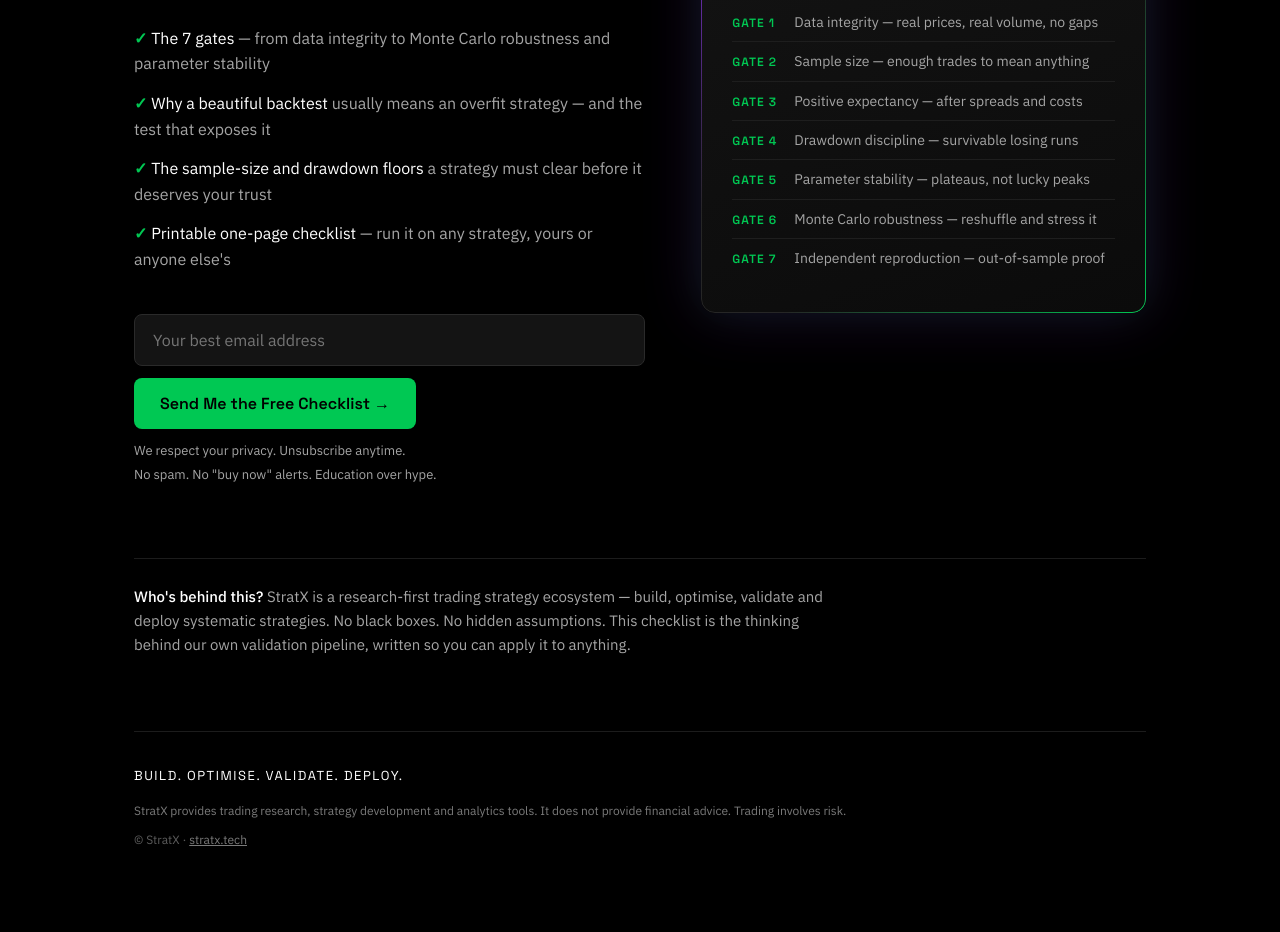
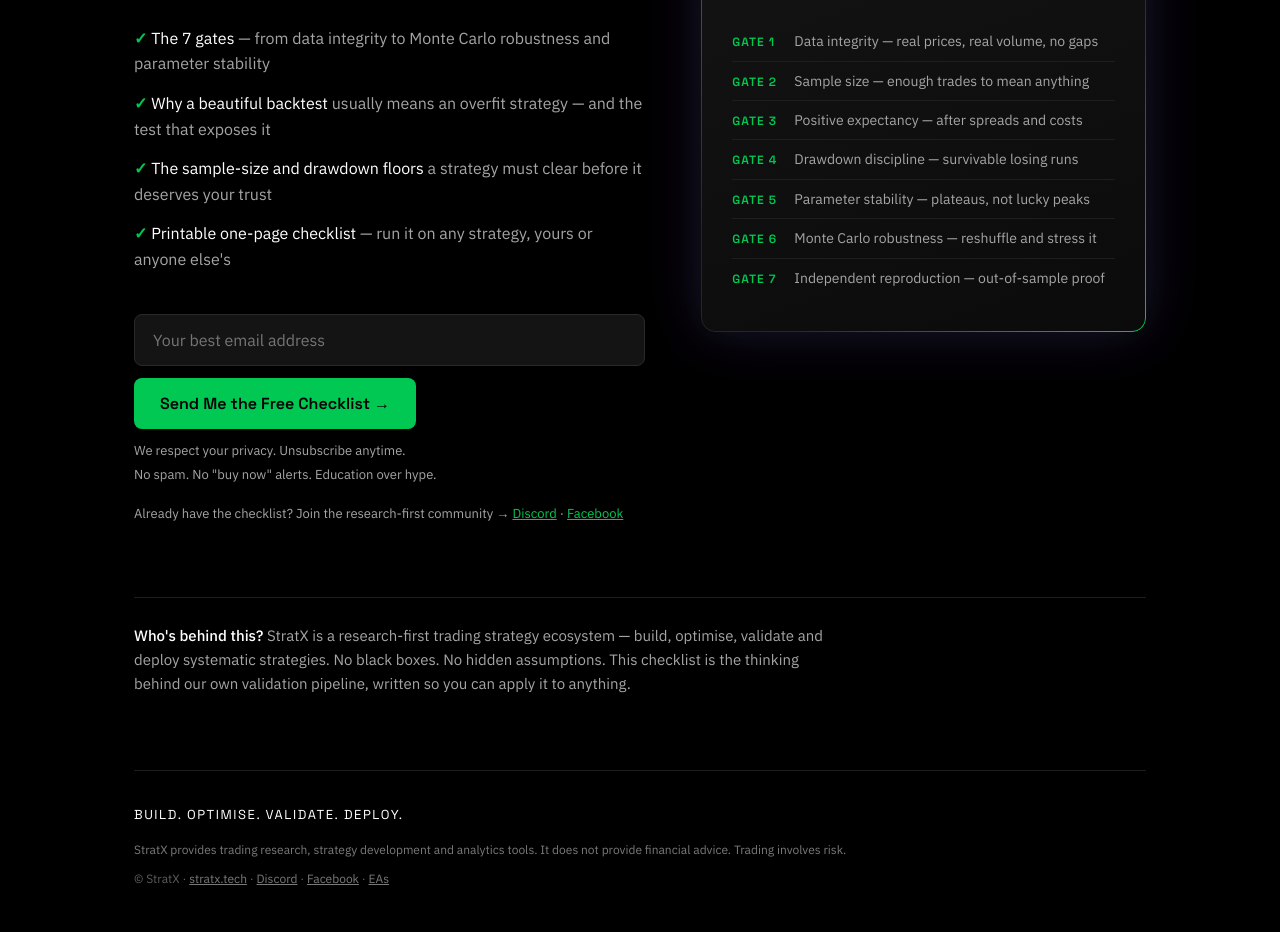
Before and after one commit to TommyAEM/stratx-checklist-funnel, a plain HTML site: page index.html in a window 1280 px wide. Shown: the part 466-1398 px from the top of the page. Before the commit the page ends 1359 px from the top, so only its background shows below. Drawn offline with Linux system fonts and the light colour scheme.

Commit message:
Add Discord/community/EA CTAs to squeeze page and lead magnet

```diff
--- a/index.html
+++ b/index.html
@@ -89,6 +89,10 @@
         </form>
         <p class="micro">We respect your privacy. Unsubscribe anytime.</p>
         <p class="micro">No spam. No "buy now" alerts. Education over hype.</p>
+        <p class="micro" style="margin-top: 18px;">Already have the checklist? Join the research-first community →
+          <a href="https://discord.gg/asG9yC4Ra" target="_blank" rel="noopener" style="color: var(--green);">Discord</a> ·
+          <a href="https://www.facebook.com/groups/stratxcommunity" target="_blank" rel="noopener" style="color: var(--green);">Facebook</a>
+        </p>
       </div>
 
       <aside class="magnet" aria-label="What's inside the checklist">
@@ -113,7 +117,7 @@
     <footer>
       <p class="tagline">BUILD. OPTIMISE. VALIDATE. DEPLOY.</p>
       <p class="risk">StratX provides trading research, strategy development and analytics tools. It does not provide financial advice. Trading involves risk.</p>
-      <p class="fineprint">© StratX · <a href="https://stratx.tech">stratx.tech</a></p>
+      <p class="fineprint">© StratX · <a href="https://stratx.tech">stratx.tech</a> · <a href="https://discord.gg/asG9yC4Ra" target="_blank" rel="noopener">Discord</a> · <a href="https://www.facebook.com/groups/stratxcommunity" target="_blank" rel="noopener">Facebook</a> · <a href="https://stratx-checklist.vercel.app/ea-sales.html">EAs</a></p>
     </footer>
   </div>
   <script>
```
Also changed, not shown: downloads/stratx-validation-checklist.html (+7 -0 lines).
